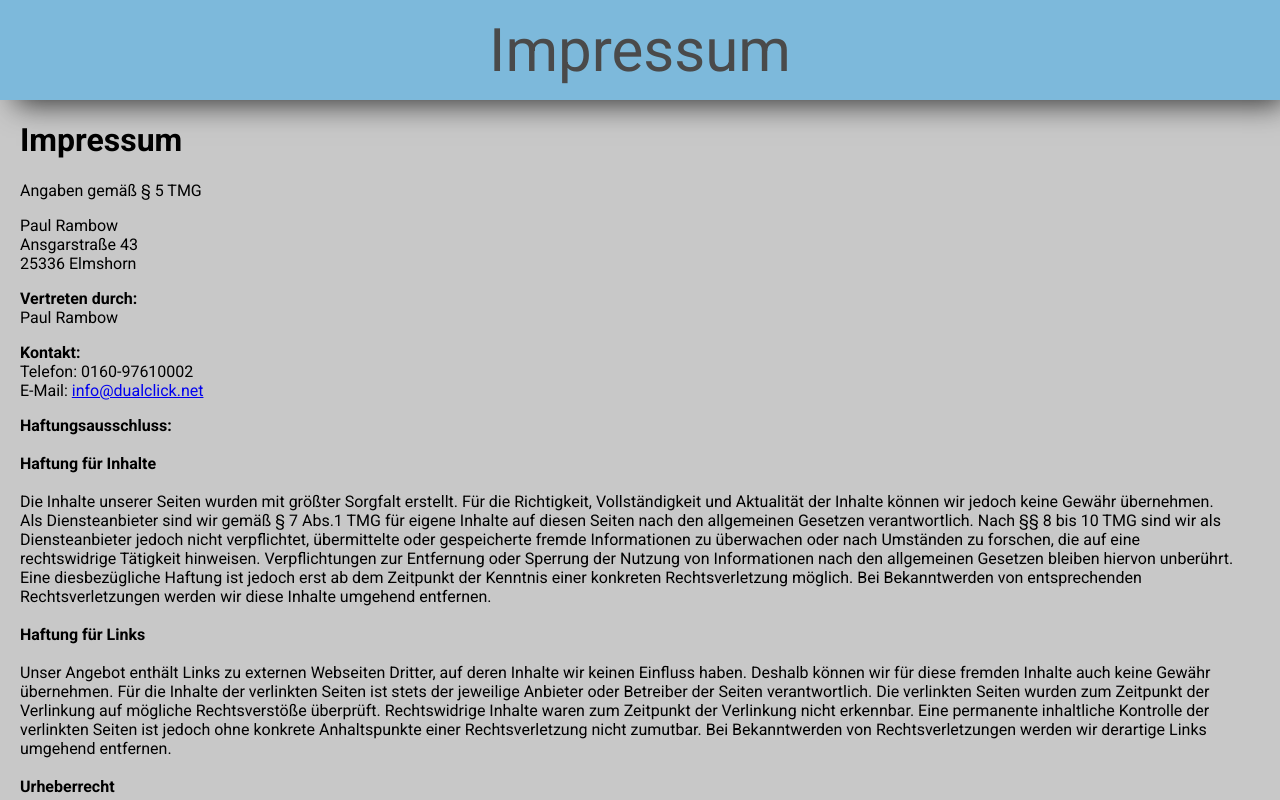
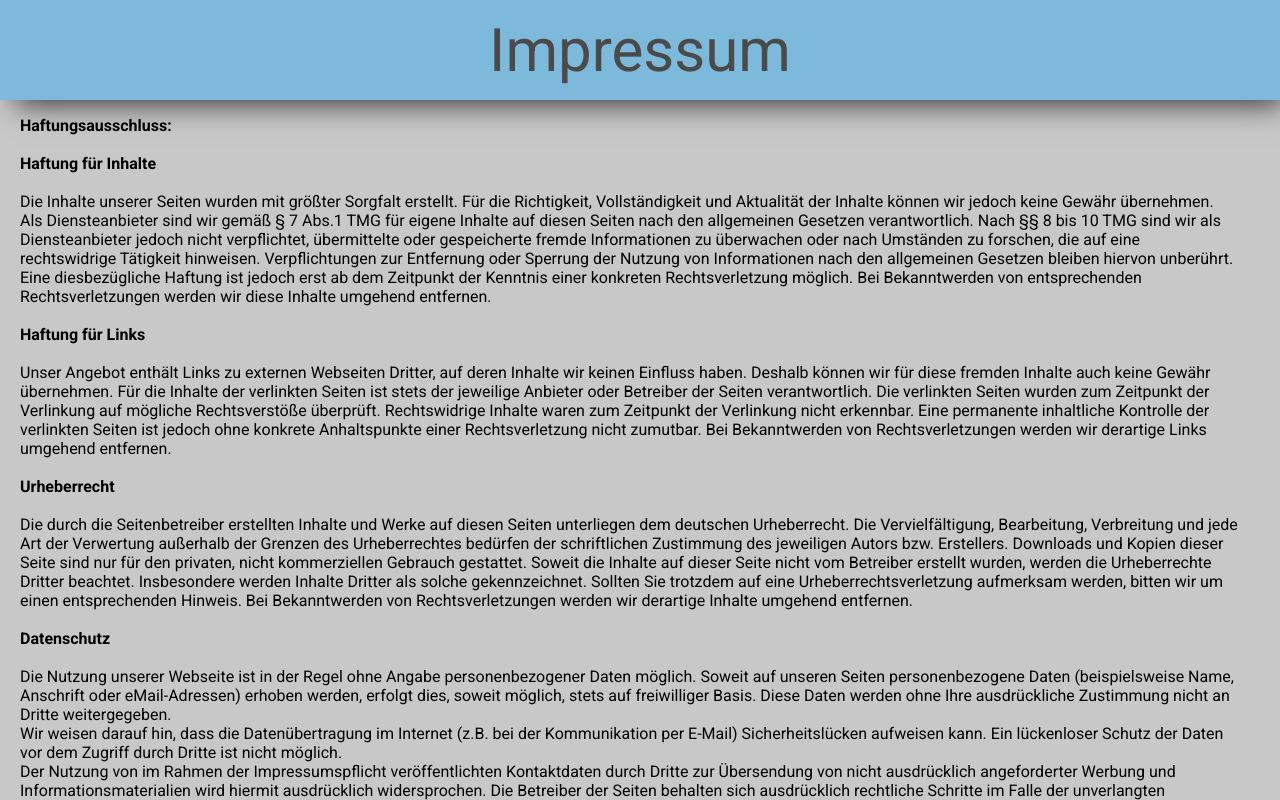
Before and after one commit to R3mb0/NiklasPortfolio, a plain HTML site: page impressum.html in a window 1280 px wide. Drawn offline with nearby package versions, Linux system fonts and the light colour scheme.

Commit message:
Update impressum.html

```diff
--- a/impressum.html
+++ b/impressum.html
@@ -24,21 +24,6 @@
     </header>
 
     <div class='impressum'>
-        <h1>Impressum</h1>
-        <p>Angaben gemäß § 5 TMG</p>
-        <p>Paul Rambow
-            <br> Ansgarstraße 43
-            <br> 25336 Elmshorn
-            <br>
-        </p>
-        <p> <strong>Vertreten durch: </strong>
-            <br> Paul Rambow
-            <br>
-        </p>
-        <p><strong>Kontakt:</strong>
-            <br> Telefon: 0160-97610002
-            <br> E-Mail: <a href='mailto:info@dualclick.net'>info@dualclick.net</a></br>
-        </p>
         <p><strong>Haftungsausschluss: </strong>
             <br>
             <br><strong>Haftung für Inhalte</strong>
```
